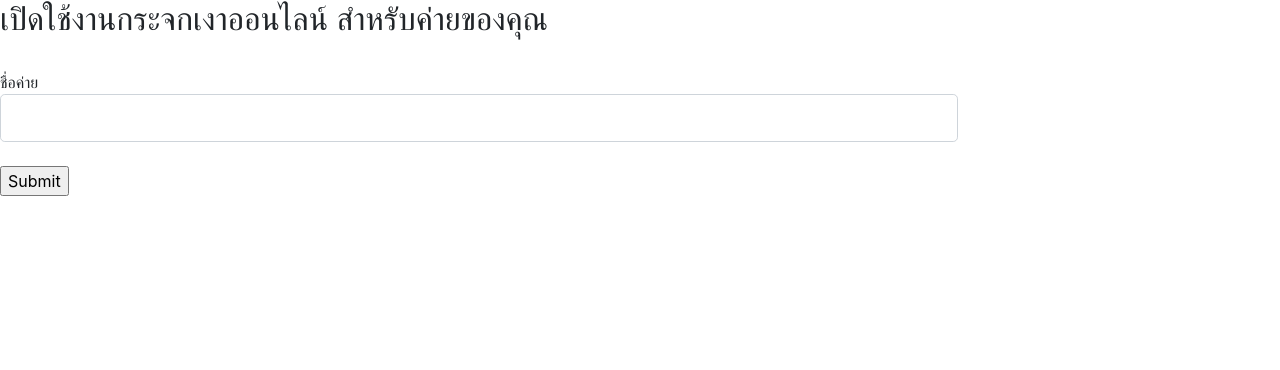
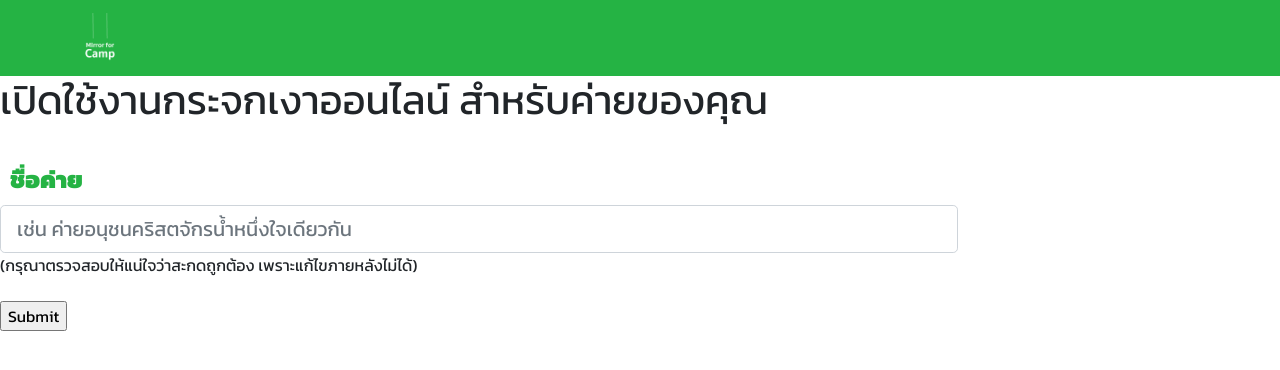
Before and after one commit to Sonnnnn/MirrorForCamp, a PHP site: page /templates/signup.html in a window 1280 px wide. Shown: the top 370 px of the page. Run offline with PHP 8.4, Linux system fonts and the light colour scheme; some libraries are stand-ins or nearby versions.

```diff
--- a/templates/signup.html
+++ b/templates/signup.html
@@ -19,30 +19,54 @@
   <!-- Bootstrap core CSS -->
   <link href="vendor/bootstrap/css/bootstrap.min.css" rel="stylesheet">
 
-
-  <!-- Custom styles for this template -->
-  <link href="css/landing-page.min.css" rel="stylesheet">
-
-    <!-- Icon from Iconify -->
-  <script src="https://code.iconify.design/1/1.0.2/iconify.min.js"></script>
 </head>
 
 
 <style>
 
+header.masthead {
+  position: relative;
+  background-color: #343a40;
+  background: url("resources/images/CoverWebsite.jpg") no-repeat center center;
+  background-size: cover;
+  padding-top: 8rem;
+  padding-bottom: 8rem;
+}
+
+.topic {
+color: #25B344;
+font-weight: bold;
+margin: 10px;
+}
+
+.font {
+  font-family: 'Kanit', sans-serif;
+}
+
 </style>
 
 <body>
 
-        <h2>เปิดใช้งานกระจกเงาออนไลน์ สำหรับค่ายของคุณ</h2><br>
+ <!-- Navigation -->
+ <nav class="navbar navbar-light static-top" style="background-color: #25B344">
+  <div class="container">
+    <a class="navbar-brand" href="index.html">
+        <img src="../resources/images/Mirror for Camp logo_white.png" width="30" height="50" alt="logo" class="logo rounded mx-auto"></a>
+  </div>
+</nav>
+
+        <div class="font">
+        <h1>เปิดใช้งานกระจกเงาออนไลน์ สำหรับค่ายของคุณ</h1><br>
 
         <form action="signup.php" method="GET">
                 <div class="form-row">
                         <div class="col-12 col-md-9 mb-2 mb-md-0">
-        ชื่อค่าย <input type="text" class="form-control form-control-lg font" name="camp_name"><br>
+        <h4 class="topic">ชื่อค่าย</h4>
+        <input type="text" class="form-control form-control-lg font" name="camp_name" placeholder="เช่น ค่ายอนุชนคริสตจักรน้ำหนึ่งใจเดียวกัน">
+        (กรุณาตรวจสอบให้แน่ใจว่าสะกดถูกต้อง เพราะแก้ไขภายหลังไม่ได้) <br><br>
         <input type="submit" value="Submit">
         </form>
 
-
+      </div>
 </body>
 </html>
```
Also changed, not shown: templates/signup.php (+24 -2 lines).
